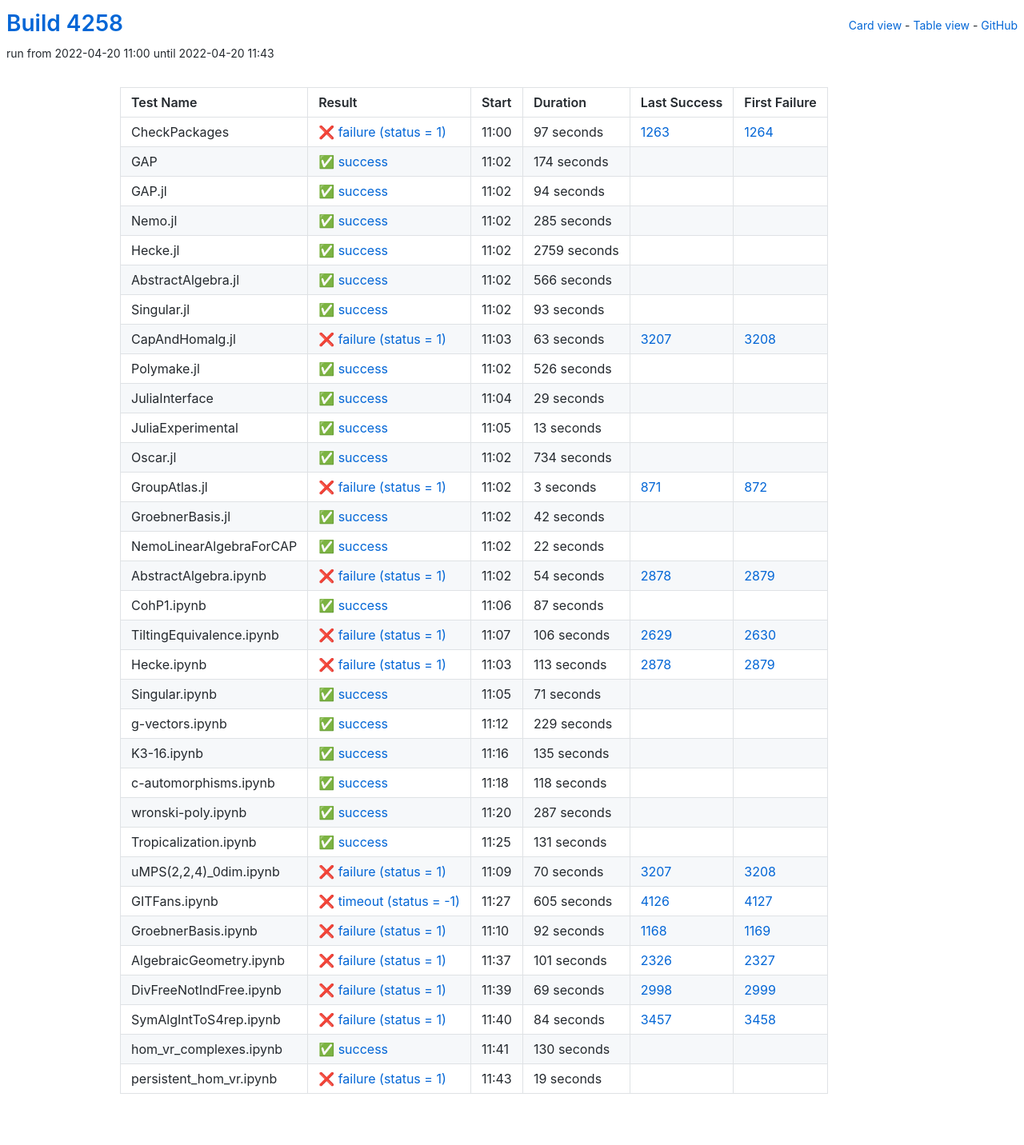
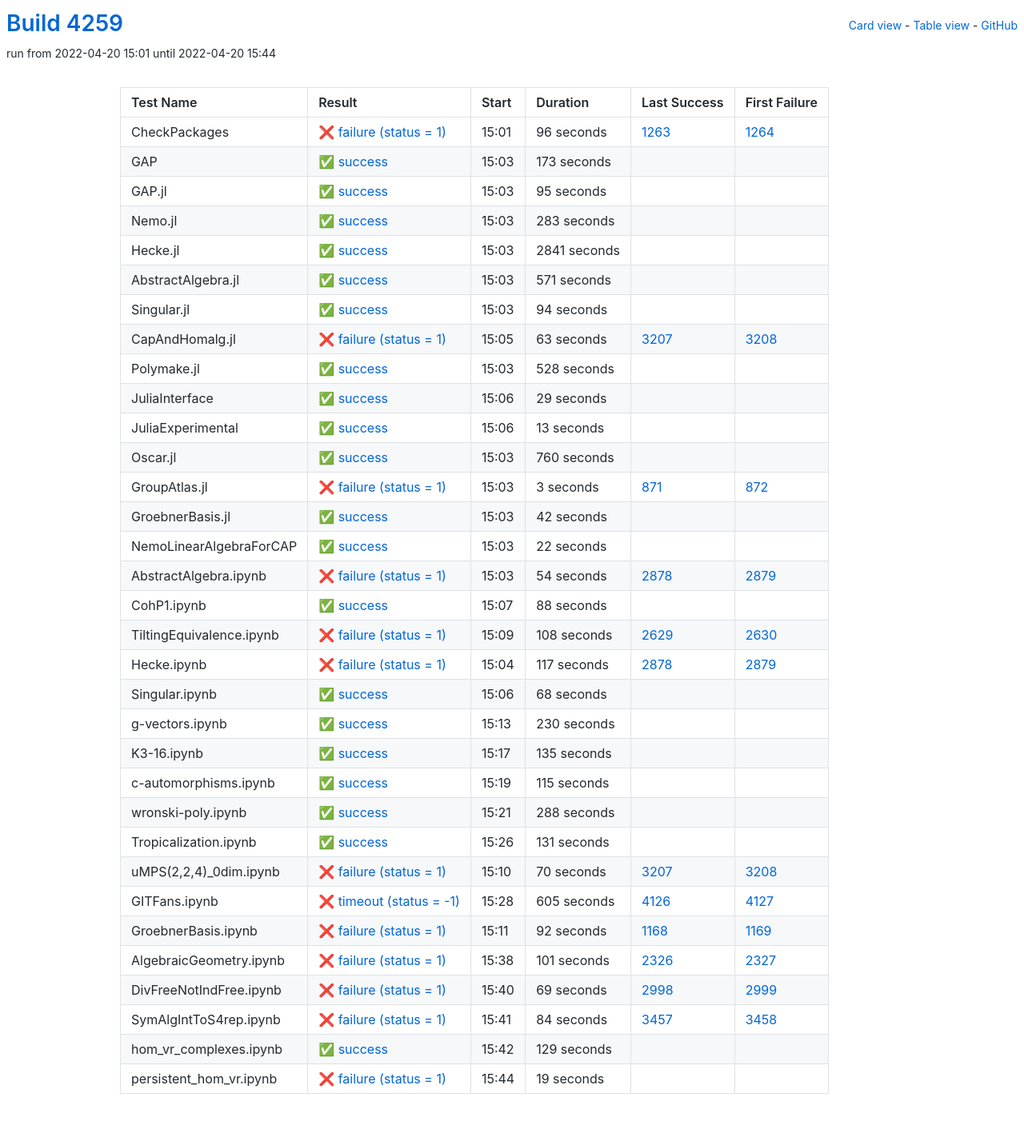
Before and after one commit to oscar-system/oscar-ci-status-stable, a Jekyll site: the page built from table.html, in a window 1280 px wide. Shown: the whole page at 80% size. Built offline with Jekyll 4.4.1, drawn with Linux system fonts in a browser that asks for light colours.

Commit message:
Build #4259

```diff
--- a/_data/ci.yml
+++ b/_data/ci.yml
@@ -1,6 +1,6 @@
 ---
-build: 4258
-build_url: https://oscarci.mathematik.uni-kl.de/job/oscar-stable/4258/
+build: 4259
+build_url: https://oscarci.mathematik.uni-kl.de/job/oscar-stable/4259/
 job: oscar-stable
 organization: oscar-system
 repo: oscar-ci-status-stable
@@ -8,32 +8,80 @@ repourl: https://github.com/oscar-system/oscar-ci-status-stable
 tests:
 - name: CheckPackages
   id: checkpackages
-  log: https://oscarci.mathematik.uni-kl.de/job/oscar-stable/4258/artifact/logs/build-4258/CheckPackages.log
-  start: 2022-04-20 11:00
+  log: https://oscarci.mathematik.uni-kl.de/job/oscar-stable/4259/artifact/logs/build-4259/CheckPackages.log
+  start: 2022-04-20 15:01
   success: false
   exitcode: 1
   status: failure
-  duration: 97
+  duration: 96
   last_success: 1263
   last_success_url: https://oscarci.mathematik.uni-kl.de/job/oscar-stable/1263/
   first_failure: 1264
   first_failure_url: https://oscarci.mathematik.uni-kl.de/job/oscar-stable/1264/
 - name: GAP
   id: gap
-  log: https://oscarci.mathematik.uni-kl.de/job/oscar-stable/4258/artifact/logs/build-4258/GAP.log
-  start: 2022-04-20 11:02
+  log: https://oscarci.mathematik.uni-kl.de/job/oscar-stable/4259/artifact/logs/build-4259/GAP.log
+  start: 2022-04-20 15:03
   success: true
   exitcode: 0
   status: success
-  duration: 174
+  duration: 173
   last_success: false
   last_success_url:
   first_failure: false
   first_failure_url:
 - name: GAP.jl
   id: gap-jl
-  log: https://oscarci.mathematik.uni-kl.de/job/oscar-stable/4258/artifact/logs/build-4258/GAP.jl.log
-  start: 2022-04-20 11:02
+  log: https://oscarci.mathematik.uni-kl.de/job/oscar-stable/4259/artifact/logs/build-4259/GAP.jl.log
+  start: 2022-04-20 15:03
+  success: true
+  exitcode: 0
+  status: success
+  duration: 95
+  last_success: false
+  last_success_url:
+  first_failure: false
+  first_failure_url:
+- name: Nemo.jl
+  id: nemo-jl
+  log: https://oscarci.mathematik.uni-kl.de/job/oscar-stable/4259/artifact/logs/build-4259/Nemo.jl.log
+  start: 2022-04-20 15:03
+  success: true
+  exitcode: 0
+  status: success
+  duration: 283
+  last_success: false
+  last_success_url:
+  first_failure: false
+  first_failure_url:
+- name: Hecke.jl
+  id: hecke-jl
+  log: https://oscarci.mathematik.uni-kl.de/job/oscar-stable/4259/artifact/logs/build-4259/Hecke.jl.log
+  start: 2022-04-20 15:03
+  success: true
+  exitcode: 0
+  status: success
+  duration: 2841
+  last_success: false
+  last_success_url:
+  first_failure: false
+  first_failure_url:
+- name: AbstractAlgebra.jl
+  id: abstractalgebra-jl
+  log: https://oscarci.mathematik.uni-kl.de/job/oscar-stable/4259/artifact/logs/build-4259/AbstractAlgebra.jl.log
+  start: 2022-04-20 15:03
+  success: true
+  exitcode: 0
+  status: success
+  duration: 571
+  last_success: false
+  last_success_url:
+  first_failure: false
+  first_failure_url:
+- name: Singular.jl
+  id: singular-jl
+  log: https://oscarci.mathematik.uni-kl.de/job/oscar-stable/4259/artifact/logs/build-4259/Singular.jl.log
+  start: 2022-04-20 15:03
   success: true
   exitcode: 0
   status: success
@@ -42,58 +90,10 @@ tests:
   last_success_url:
   first_failure: false
   first_failure_url:
-- name: Nemo.jl
-  id: nemo-jl
-  log: https://oscarci.mathematik.uni-kl.de/job/oscar-stable/4258/artifact/logs/build-4258/Nemo.jl.log
-  start: 2022-04-20 11:02
-  success: true
-  exitcode: 0
-  status: success
-  duration: 285
-  last_success: false
-  last_success_url:
-  first_failure: false
-  first_failure_url:
-- name: Hecke.jl
-  id: hecke-jl
-  log: https://oscarci.mathematik.uni-kl.de/job/oscar-stable/4258/artifact/logs/build-4258/Hecke.jl.log
-  start: 2022-04-20 11:02
-  success: true
-  exitcode: 0
-  status: success
-  duration: 2759
-  last_success: false
-  last_success_url:
-  first_failure: false
-  first_failure_url:
-- name: AbstractAlgebra.jl
-  id: abstractalgebra-jl
-  log: https://oscarci.mathematik.uni-kl.de/job/oscar-stable/4258/artifact/logs/build-4258/AbstractAlgebra.jl.log
-  start: 2022-04-20 11:02
-  success: true
-  exitcode: 0
-  status: success
-  duration: 566
-  last_success: false
-  last_success_url:
-  first_failure: false
-  first_failure_url:
-- name: Singular.jl
-  id: singular-jl
-  log: https://oscarci.mathematik.uni-kl.de/job/oscar-stable/4258/artifact/logs/build-4258/Singular.jl.log
-  start: 2022-04-20 11:02
-  success: true
-  exitcode: 0
-  status: success
-  duration: 93
-  last_success: false
-  last_success_url:
-  first_failure: false
-  first_failure_url:
 - name: CapAndHomalg.jl
   id: capandhomalg-jl
-  log: https://oscarci.mathematik.uni-kl.de/job/oscar-stable/4258/artifact/logs/build-4258/CapAndHomalg.jl.log
-  start: 2022-04-20 11:03
+  log: https://oscarci.mathematik.uni-kl.de/job/oscar-stable/4259/artifact/logs/build-4259/CapAndHomalg.jl.log
+  start: 2022-04-20 15:05
   success: false
   exitcode: 1
   status: failure
@@ -104,20 +104,20 @@ tests:
   first_failure_url: https://oscarci.mathematik.uni-kl.de/job/oscar-stable/3208/
 - name: Polymake.jl
   id: polymake-jl
-  log: https://oscarci.mathematik.uni-kl.de/job/oscar-stable/4258/artifact/logs/build-4258/Polymake.jl.log
-  start: 2022-04-20 11:02
+  log: https://oscarci.mathematik.uni-kl.de/job/oscar-stable/4259/artifact/logs/build-4259/Polymake.jl.log
+  start: 2022-04-20 15:03
   success: true
   exitcode: 0
   status: success
-  duration: 526
+  duration: 528
   last_success: false
   last_success_url:
   first_failure: false
   first_failure_url:
 - name: JuliaInterface
   id: juliainterface
-  log: https://oscarci.mathematik.uni-kl.de/job/oscar-stable/4258/artifact/logs/build-4258/JuliaInterface.log
-  start: 2022-04-20 11:04
+  log: https://oscarci.mathematik.uni-kl.de/job/oscar-stable/4259/artifact/logs/build-4259/JuliaInterface.log
+  start: 2022-04-20 15:06
   success: true
   exitcode: 0
   status: success
@@ -128,8 +128,8 @@ tests:
   first_failure_url:
 - name: JuliaExperimental
   id: juliaexperimental
-  log: https://oscarci.mathematik.uni-kl.de/job/oscar-stable/4258/artifact/logs/build-4258/JuliaExperimental.log
-  start: 2022-04-20 11:05
+  log: https://oscarci.mathematik.uni-kl.de/job/oscar-stable/4259/artifact/logs/build-4259/JuliaExperimental.log
+  start: 2022-04-20 15:06
   success: true
   exitcode: 0
   status: success
@@ -140,20 +140,20 @@ tests:
   first_failure_url:
 - name: Oscar.jl
   id: oscar-jl
-  log: https://oscarci.mathematik.uni-kl.de/job/oscar-stable/4258/artifact/logs/build-4258/Oscar.jl.log
-  start: 2022-04-20 11:02
+  log: https://oscarci.mathematik.uni-kl.de/job/oscar-stable/4259/artifact/logs/build-4259/Oscar.jl.log
+  start: 2022-04-20 15:03
   success: true
   exitcode: 0
   status: success
-  duration: 734
+  duration: 760
   last_success: false
   last_success_url:
   first_failure: false
   first_failure_url:
 - name: GroupAtlas.jl
   id: groupatlas-jl
-  log: https://oscarci.mathematik.uni-kl.de/job/oscar-stable/4258/artifact/logs/build-4258/GroupAtlas.jl.log
-  start: 2022-04-20 11:02
+  log: https://oscarci.mathematik.uni-kl.de/job/oscar-stable/4259/artifact/logs/build-4259/GroupAtlas.jl.log
+  start: 2022-04-20 15:03
   success: false
   exitcode: 1
   status: failure
@@ -164,8 +164,8 @@ tests:
   first_failure_url: https://oscarci.mathematik.uni-kl.de/job/oscar-stable/872/
 - name: GroebnerBasis.jl
   id: groebnerbasis-jl
-  log: https://oscarci.mathematik.uni-kl.de/job/oscar-stable/4258/artifact/logs/build-4258/GroebnerBasis.jl.log
-  start: 2022-04-20 11:02
+  log: https://oscarci.mathematik.uni-kl.de/job/oscar-stable/4259/artifact/logs/build-4259/GroebnerBasis.jl.log
+  start: 2022-04-20 15:03
   success: true
   exitcode: 0
   status: success
@@ -176,8 +176,8 @@ tests:
   first_failure_url:
 - name: NemoLinearAlgebraForCAP
   id: nemolinearalgebraforcap
-  log: https://oscarci.mathematik.uni-kl.de/job/oscar-stable/4258/artifact/logs/build-4258/NemoLinearAlgebraForCAP.log
-  start: 2022-04-20 11:02
+  log: https://oscarci.mathematik.uni-kl.de/job/oscar-stable/4259/artifact/logs/build-4259/NemoLinearAlgebraForCAP.log
+  start: 2022-04-20 15:03
   success: true
   exitcode: 0
   status: success
@@ -188,8 +188,8 @@ tests:
   first_failure_url:
 - name: AbstractAlgebra.ipynb
   id: abstractalgebra-ipynb
-  log: https://oscarci.mathematik.uni-kl.de/job/oscar-stable/4258/artifact/logs/build-4258/AbstractAlgebra.ipynb.log
-  start: 2022-04-20 11:02
+  log: https://oscarci.mathematik.uni-kl.de/job/oscar-stable/4259/artifact/logs/build-4259/AbstractAlgebra.ipynb.log
+  start: 2022-04-20 15:03
   success: false
   exitcode: 1
   status: failure
@@ -200,68 +200,68 @@ tests:
   first_failure_url: https://oscarci.mathematik.uni-kl.de/job/oscar-stable/2879/
 - name: CohP1.ipynb
   id: cohp1-ipynb
-  log: https://oscarci.mathematik.uni-kl.de/job/oscar-stable/4258/artifact/logs/build-4258/CohP1.ipynb.log
-  start: 2022-04-20 11:06
+  log: https://oscarci.mathematik.uni-kl.de/job/oscar-stable/4259/artifact/logs/build-4259/CohP1.ipynb.log
+  start: 2022-04-20 15:07
   success: true
   exitcode: 0
   status: success
-  duration: 87
+  duration: 88
   last_success: false
   last_success_url:
   first_failure: false
   first_failure_url:
 - name: TiltingEquivalence.ipynb
   id: tiltingequivalence-ipynb
-  log: https://oscarci.mathematik.uni-kl.de/job/oscar-stable/4258/artifact/logs/build-4258/TiltingEquivalence.ipynb.log
-  start: 2022-04-20 11:07
+  log: https://oscarci.mathematik.uni-kl.de/job/oscar-stable/4259/artifact/logs/build-4259/TiltingEquivalence.ipynb.log
+  start: 2022-04-20 15:09
   success: false
   exitcode: 1
   status: failure
-  duration: 106
+  duration: 108
   last_success: 2629
   last_success_url: https://oscarci.mathematik.uni-kl.de/job/oscar-stable/2629/
   first_failure: 2630
   first_failure_url: https://oscarci.mathematik.uni-kl.de/job/oscar-stable/2630/
 - name: Hecke.ipynb
   id: hecke-ipynb
-  log: https://oscarci.mathematik.uni-kl.de/job/oscar-stable/4258/artifact/logs/build-4258/Hecke.ipynb.log
-  start: 2022-04-20 11:03
+  log: https://oscarci.mathematik.uni-kl.de/job/oscar-stable/4259/artifact/logs/build-4259/Hecke.ipynb.log
+  start: 2022-04-20 15:04
   success: false
   exitcode: 1
   status: failure
-  duration: 113
+  duration: 117
   last_success: 2878
   last_success_url: https://oscarci.mathematik.uni-kl.de/job/oscar-stable/2878/
   first_failure: 2879
   first_failure_url: https://oscarci.mathematik.uni-kl.de/job/oscar-stable/2879/
 - name: Singular.ipynb
   id: singular-ipynb
-  log: https://oscarci.mathematik.uni-kl.de/job/oscar-stable/4258/artifact/logs/build-4258/Singular.ipynb.log
-  start: 2022-04-20 11:05
+  log: https://oscarci.mathematik.uni-kl.de/job/oscar-stable/4259/artifact/logs/build-4259/Singular.ipynb.log
+  start: 2022-04-20 15:06
   success: true
   exitcode: 0
   status: success
-  duration: 71
+  duration: 68
   last_success: false
   last_success_url:
   first_failure: false
   first_failure_url:
 - name: g-vectors.ipynb
   id: g-vectors-ipynb
-  log: https://oscarci.mathematik.uni-kl.de/job/oscar-stable/4258/artifact/logs/build-4258/g-vectors.ipynb.log
-  start: 2022-04-20 11:12
+  log: https://oscarci.mathematik.uni-kl.de/job/oscar-stable/4259/artifact/logs/build-4259/g-vectors.ipynb.log
+  start: 2022-04-20 15:13
   success: true
   exitcode: 0
   status: success
-  duration: 229
+  duration: 230
   last_success: false
   last_success_url:
   first_failure: false
   first_failure_url:
 - name: K3-16.ipynb
   id: k3-16-ipynb
-  log: https://oscarci.mathematik.uni-kl.de/job/oscar-stable/4258/artifact/logs/build-4258/K3-16.ipynb.log
-  start: 2022-04-20 11:16
+  log: https://oscarci.mathematik.uni-kl.de/job/oscar-stable/4259/artifact/logs/build-4259/K3-16.ipynb.log
+  start: 2022-04-20 15:17
   success: true
   exitcode: 0
   status: success
@@ -272,32 +272,32 @@ tests:
   first_failure_url:
 - name: c-automorphisms.ipynb
   id: c-automorphisms-ipynb
-  log: https://oscarci.mathematik.uni-kl.de/job/oscar-stable/4258/artifact/logs/build-4258/c-automorphisms.ipynb.log
-  start: 2022-04-20 11:18
+  log: https://oscarci.mathematik.uni-kl.de/job/oscar-stable/4259/artifact/logs/build-4259/c-automorphisms.ipynb.log
+  start: 2022-04-20 15:19
   success: true
   exitcode: 0
   status: success
-  duration: 118
+  duration: 115
   last_success: false
   last_success_url:
   first_failure: false
   first_failure_url:
 - name: wronski-poly.ipynb
   id: wronski-poly-ipynb
-  log: https://oscarci.mathematik.uni-kl.de/job/oscar-stable/4258/artifact/logs/build-4258/wronski-poly.ipynb.log
-  start: 2022-04-20 11:20
+  log: https://oscarci.mathematik.uni-kl.de/job/oscar-stable/4259/artifact/logs/build-4259/wronski-poly.ipynb.log
+  start: 2022-04-20 15:21
   success: true
   exitcode: 0
   status: success
-  duration: 287
+  duration: 288
   last_success: false
   last_success_url:
   first_failure: false
   first_failure_url:
 - name: Tropicalization.ipynb
   id: tropicalization-ipynb
-  log: https://oscarci.mathematik.uni-kl.de/job/oscar-stable/4258/artifact/logs/build-4258/Tropicalization.ipynb.log
-  start: 2022-04-20 11:25
+  log: https://oscarci.mathematik.uni-kl.de/job/oscar-stable/4259/artifact/logs/build-4259/Tropicalization.ipynb.log
+  start: 2022-04-20 15:26
   success: true
   exitcode: 0
   status: success
@@ -308,8 +308,8 @@ tests:
   first_failure_url:
 - name: uMPS(2,2,4)_0dim.ipynb
   id: umps-2-2-4-0dim-ipynb
-  log: https://oscarci.mathematik.uni-kl.de/job/oscar-stable/4258/artifact/logs/build-4258/uMPS-2-2-4-_0dim.ipynb.log
-  start: 2022-04-20 11:09
+  log: https://oscarci.mathematik.uni-kl.de/job/oscar-stable/4259/artifact/logs/build-4259/uMPS-2-2-4-_0dim.ipynb.log
+  start: 2022-04-20 15:10
   success: false
   exitcode: 1
   status: failure
@@ -320,8 +320,8 @@ tests:
   first_failure_url: https://oscarci.mathematik.uni-kl.de/job/oscar-stable/3208/
 - name: GITFans.ipynb
   id: gitfans-ipynb
-  log: https://oscarci.mathematik.uni-kl.de/job/oscar-stable/4258/artifact/logs/build-4258/GITFans.ipynb.log
-  start: 2022-04-20 11:27
+  log: https://oscarci.mathematik.uni-kl.de/job/oscar-stable/4259/artifact/logs/build-4259/GITFans.ipynb.log
+  start: 2022-04-20 15:28
   success: false
   exitcode: -1
   status: timeout
@@ -332,8 +332,8 @@ tests:
   first_failure_url: https://oscarci.mathematik.uni-kl.de/job/oscar-stable/4127/
 - name: GroebnerBasis.ipynb
   id: groebnerbasis-ipynb
-  log: https://oscarci.mathematik.uni-kl.de/job/oscar-stable/4258/artifact/logs/build-4258/GroebnerBasis.ipynb.log
-  start: 2022-04-20 11:10
+  log: https://oscarci.mathematik.uni-kl.de/job/oscar-stable/4259/artifact/logs/build-4259/GroebnerBasis.ipynb.log
+  start: 2022-04-20 15:11
   success: false
   exitcode: 1
   status: failure
@@ -344,8 +344,8 @@ tests:
   first_failure_url: https://oscarci.mathematik.uni-kl.de/job/oscar-stable/1169/
 - name: AlgebraicGeometry.ipynb
   id: algebraicgeometry-ipynb
-  log: https://oscarci.mathematik.uni-kl.de/job/oscar-stable/4258/artifact/logs/build-4258/AlgebraicGeometry.ipynb.log
-  start: 2022-04-20 11:37
+  log: https://oscarci.mathematik.uni-kl.de/job/oscar-stable/4259/artifact/logs/build-4259/AlgebraicGeometry.ipynb.log
+  start: 2022-04-20 15:38
   success: false
   exitcode: 1
   status: failure
@@ -356,8 +356,8 @@ tests:
   first_failure_url: https://oscarci.mathematik.uni-kl.de/job/oscar-stable/2327/
 - name: DivFreeNotIndFree.ipynb
   id: divfreenotindfree-ipynb
-  log: https://oscarci.mathematik.uni-kl.de/job/oscar-stable/4258/artifact/logs/build-4258/DivFreeNotIndFree.ipynb.log
-  start: 2022-04-20 11:39
+  log: https://oscarci.mathematik.uni-kl.de/job/oscar-stable/4259/artifact/logs/build-4259/DivFreeNotIndFree.ipynb.log
+  start: 2022-04-20 15:40
   success: false
   exitcode: 1
   status: failure
@@ -368,8 +368,8 @@ tests:
   first_failure_url: https://oscarci.mathematik.uni-kl.de/job/oscar-stable/2999/
 - name: SymAlgIntToS4rep.ipynb
   id: symalginttos4rep-ipynb
-  log: https://oscarci.mathematik.uni-kl.de/job/oscar-stable/4258/artifact/logs/build-4258/SymAlgIntToS4rep.ipynb.log
-  start: 2022-04-20 11:40
+  log: https://oscarci.mathematik.uni-kl.de/job/oscar-stable/4259/artifact/logs/build-4259/SymAlgIntToS4rep.ipynb.log
+  start: 2022-04-20 15:41
   success: false
   exitcode: 1
   status: failure
@@ -380,20 +380,20 @@ tests:
   first_failure_url: https://oscarci.mathematik.uni-kl.de/job/oscar-stable/3458/
 - name: hom_vr_complexes.ipynb
   id: hom-vr-complexes-ipynb
-  log: https://oscarci.mathematik.uni-kl.de/job/oscar-stable/4258/artifact/logs/build-4258/hom_vr_complexes.ipynb.log
-  start: 2022-04-20 11:41
+  log: https://oscarci.mathematik.uni-kl.de/job/oscar-stable/4259/artifact/logs/build-4259/hom_vr_complexes.ipynb.log
+  start: 2022-04-20 15:42
   success: true
   exitcode: 0
   status: success
-  duration: 130
+  duration: 129
   last_success: false
   last_success_url:
   first_failure: false
   first_failure_url:
 - name: persistent_hom_vr.ipynb
   id: persistent-hom-vr-ipynb
-  log: https://oscarci.mathematik.uni-kl.de/job/oscar-stable/4258/artifact/logs/build-4258/persistent_hom_vr.ipynb.log
-  start: 2022-04-20 11:43
+  log: https://oscarci.mathematik.uni-kl.de/job/oscar-stable/4259/artifact/logs/build-4259/persistent_hom_vr.ipynb.log
+  start: 2022-04-20 15:44
   success: false
   exitcode: 1
   status: failure
```
Also changed, not shown: README.md.
